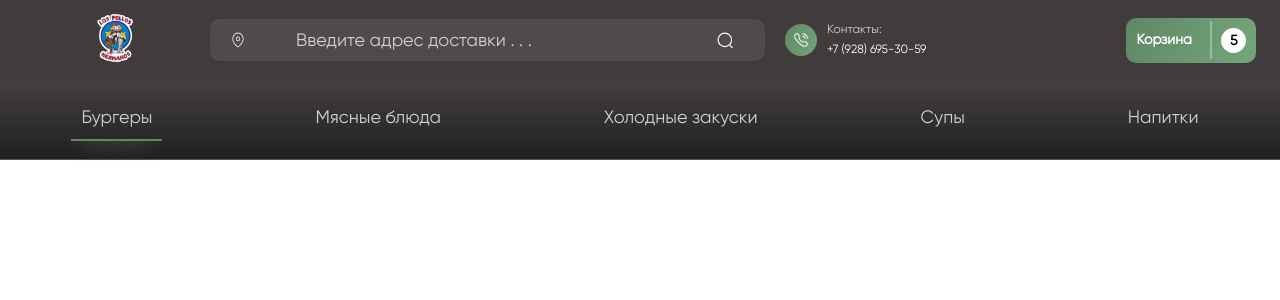
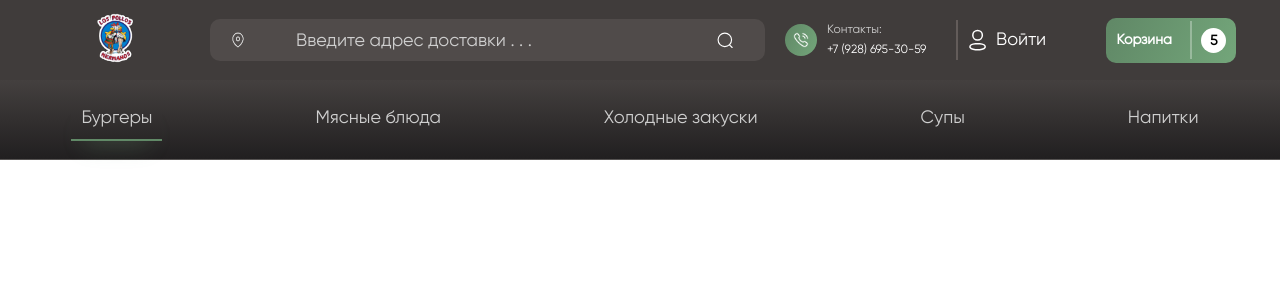
Before and after one commit to Ingushetiya/frontend-week-project, a React (Create React App) app: page / in a window 1280 px wide. Shown: the top 300 px of the page. Built offline with nearby package versions, Linux system fonts and the light colour scheme.

Commit message:
Header с иконкой авторизации

```diff
--- a/package.json
+++ b/package.json
@@ -3,12 +3,14 @@
   "version": "0.1.0",
   "private": true,
   "dependencies": {
+    "@reduxjs/toolkit": "^1.9.1",
     "@testing-library/jest-dom": "^5.16.5",
     "@testing-library/react": "^13.4.0",
     "@testing-library/user-event": "^13.5.0",
     "node-sass": "^7.0.3",
     "react": "^18.2.0",
     "react-dom": "^18.2.0",
+    "react-redux": "^8.0.5",
     "react-router-dom": "^6.4.4",
     "react-scripts": "5.0.1",
     "web-vitals": "^2.1.4"
--- a/src/components/Header/Header.module.scss
+++ b/src/components/Header/Header.module.scss
@@ -97,11 +97,31 @@
         // }
     }
 
+    .auth{
+        display: flex;
+        width: 100px;
+        justify-content: space-between;
+        align-items: center;
+        margin-left: 30px;
+        margin-right: 50px;
+        .line_auth{
+            height: 40px;
+            border: 1px solid #635C5A;
+            // transform: rotate(90deg);
+        }
+        >span{
+            font-family: 'Gilroy';
+            font-style: normal;
+            font-weight: 500;
+            font-size: 18px;
+            line-height: 21px;
+            color: #FFFFFF;
+        }
+    }
 
 .basket{
     display: flex;
     align-items: center;
-    margin-left: 200px;
     list-style: none;
     width: 130px;
     height: 45px;
--- a/src/components/Header/index.jsx
+++ b/src/components/Header/index.jsx
@@ -51,6 +51,16 @@ const Header = () => {
               </p>
             </div>
           </div>
+
+            <div className={styles.auth}>
+              <div className={styles.line_auth}></div>
+              <img src="assets/authlogo.svg" alt="authlogo" />
+              <span>Войти</span>
+              <div className="user">
+
+              </div>
+            </div>
+
           <Link to="/basket">
             <div className={styles.basket}>
             <span>Корзина</span>
```
Also changed, not shown: src/components/app/store.js (added), 1 other file (tests, documents, lock files or other folders).
